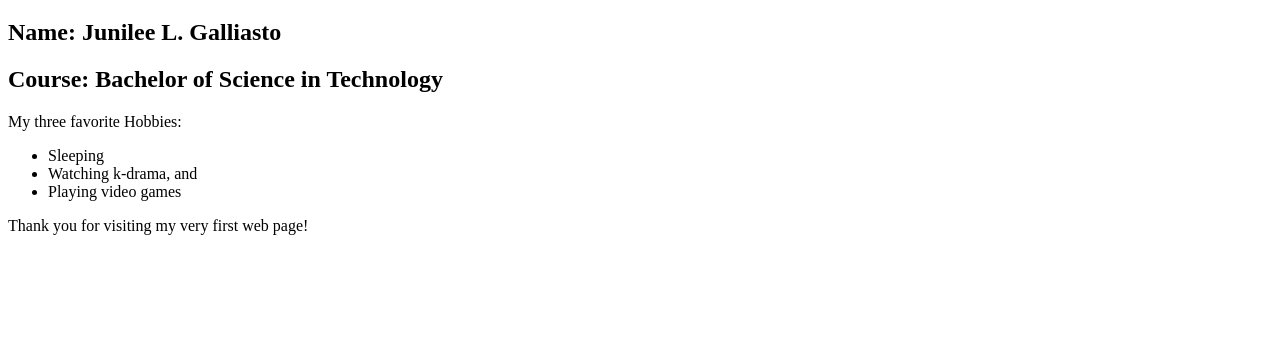
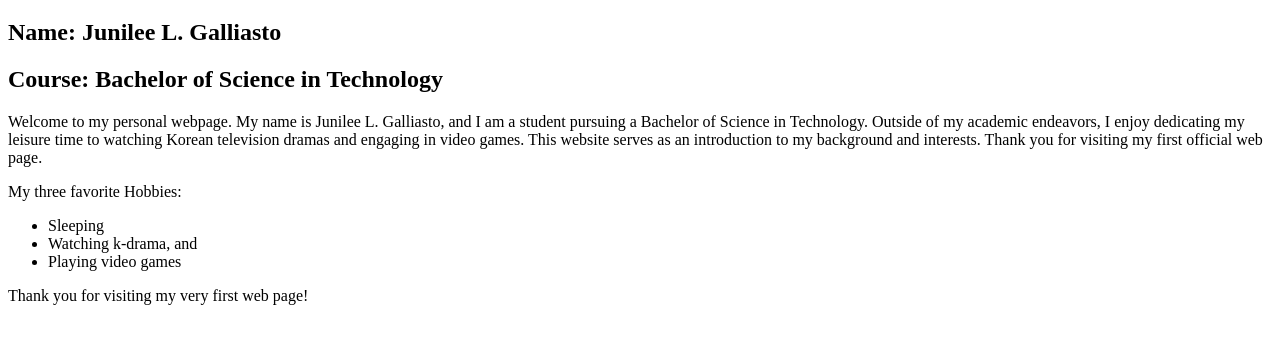
Before and after one commit to Junilee3542/WebTech, a plain HTML site: page index.html in a window 1280 px wide. Shown: the part 61-404 px from the top of the page. Drawn offline with Linux system fonts and the light colour scheme.

Commit message:
Update index.html

```diff
--- a/index.html
+++ b/index.html
@@ -10,6 +10,7 @@
 <h1>Welcome to my Personal Page!</h1>
 <h2>Name: Junilee L. Galliasto</h2>
 <h2>Course: Bachelor of Science in Technology</h2>
+	<p> Welcome to my personal webpage. My name is Junilee L. Galliasto, and I am a student pursuing a Bachelor of Science in Technology. Outside of my academic endeavors, I enjoy dedicating my leisure time to watching Korean television dramas and engaging in video games. This website serves as an introduction to my background and interests. Thank you for visiting my first official web page.</p>
 <p>My three favorite Hobbies:</p>
 <ul>
 	<li>Sleeping</li>
```
